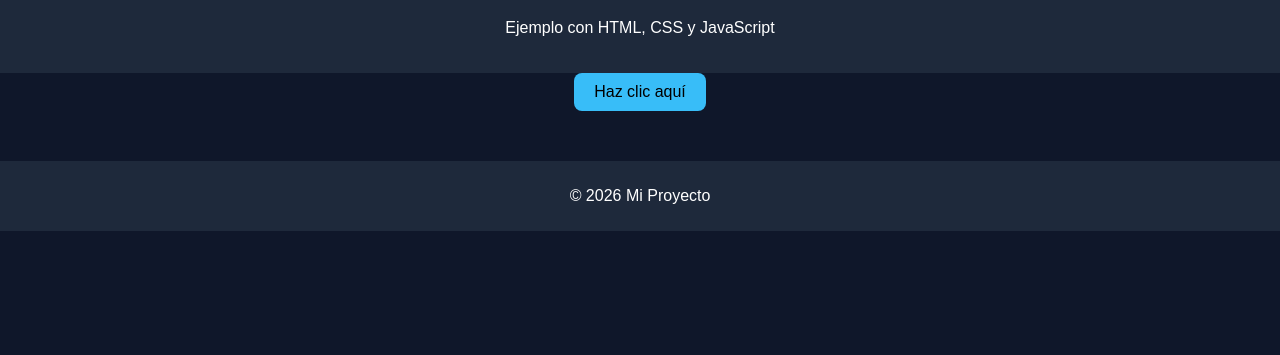
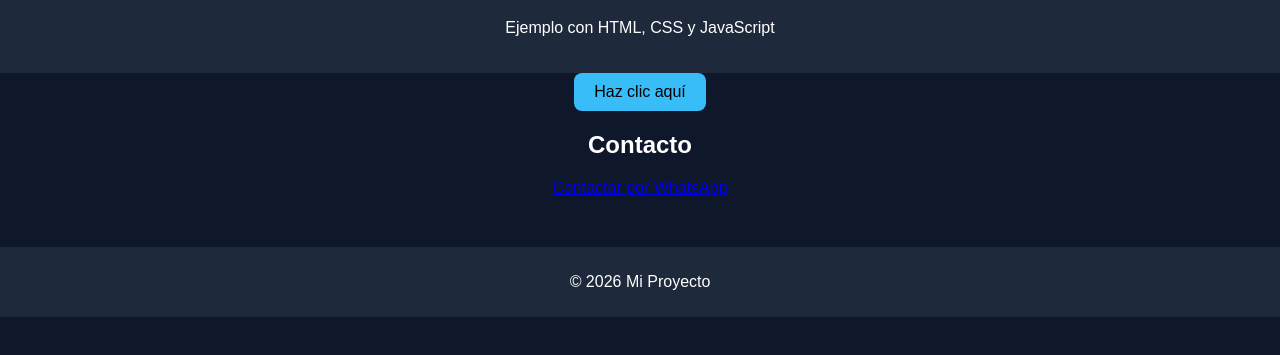
Before and after one commit to GiovaGR/mi-pagina, a plain HTML site: page index.html in a window 1280 px wide. Shown: the part 81-436 px from the top of the page. Drawn offline with Linux system fonts and the light colour scheme.

Commit message:
Update index.html

```diff
--- a/index.html
+++ b/index.html
@@ -13,10 +13,15 @@
         <p>Ejemplo con HTML, CSS y JavaScript</p>
     </header>
 
-    <main>
-        <button id="btnSaludo">Haz clic aquí</button>
-        <p id="mensaje"></p>
-    </main>
+   <main>
+    <button id="btnSaludo">Haz clic aquí</button>
+    <p id="mensaje"></p>
+
+    <h2>Contacto</h2>
+    <a href="https://wa.me/527491048097" target="_blank" class="btn-whatsapp">
+        Contactar por WhatsApp
+    </a>
+</main>
 
     <footer>
         <p>© 2026 Mi Proyecto</p>
```
